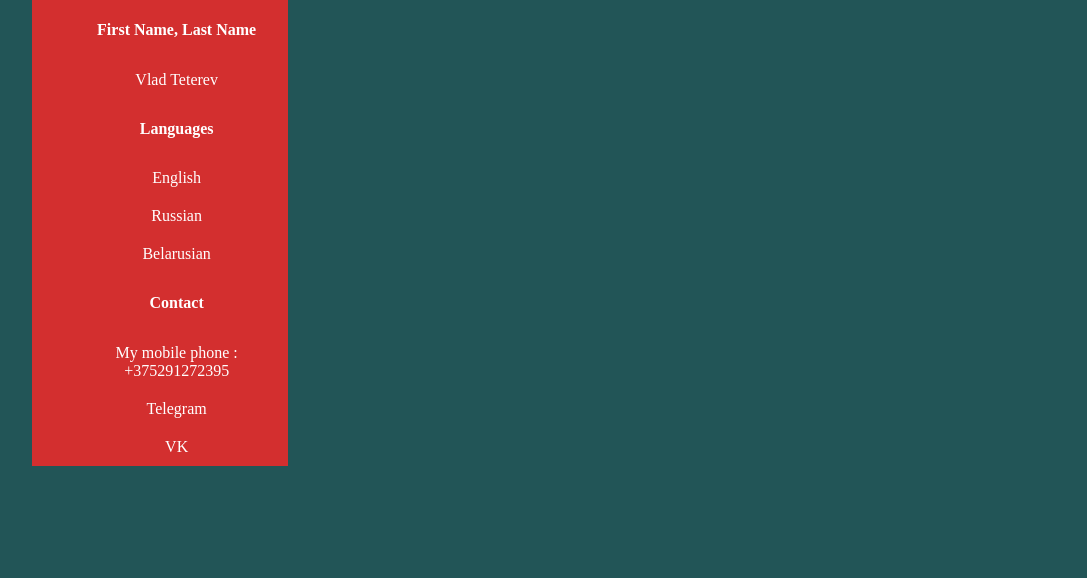
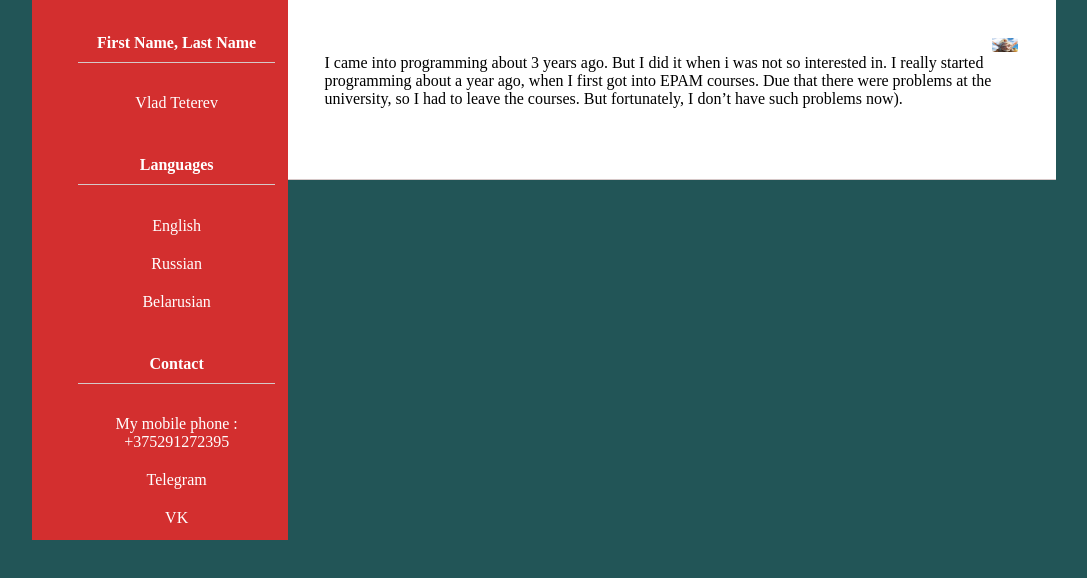
Before and after one commit to ue4prog/rsschool-cv, a plain HTML site: page index.html in a window 1280 px wide. Shown: the whole page, without its empty margins (96-1183 px from the left). Drawn offline with Linux system fonts and the light colour scheme.

Commit message:
feat: create header , add styles to it

```diff
--- a/index.html
+++ b/index.html
@@ -31,3 +31,12 @@
                 <li><a href="https://vk.com/id580221633" target="_blank">VK</a></li>
             </div>
         </section>
+        <header class="wrapper__header">
+            <p>
+                I came into programming about 3 years ago. But I did it when i was not so interested in.
+                I really started programming about a year ago, when I first got into EPAM courses.
+                Due that there were problems at the university, so I had to leave the courses.
+                But fortunately, I don’t have such problems now).
+            </p>
+            <img src="852099.jpg" alt="My Photo">
+        </header>
--- a/style.css
+++ b/style.css
@@ -51,3 +51,32 @@ li{
     color: #FFFFFF;
     text-decoration: none;
 }
+a:hover,
+.wrapper__section li:hover {
+    background: #9a0007;
+}
+
+.wrapper__section h4 {
+    border-bottom: #d6c8c8 solid 1px;
+    padding: 10px;
+    cursor: pointer;
+}
+
+.wrapper__header {
+    display: flex;
+    background-color: #FFFFFF;
+    grid-area: header;
+    padding: 5% 5% 0 0;
+    border-bottom: #d6c8c8 solid 1px;
+}
+
+.wrapper__header p {
+    padding: 0 0 5% 5%;
+
+}
+
+img {
+    height: 10%;
+    width: 10%;
+    border-radius: 10%;
+}
```
